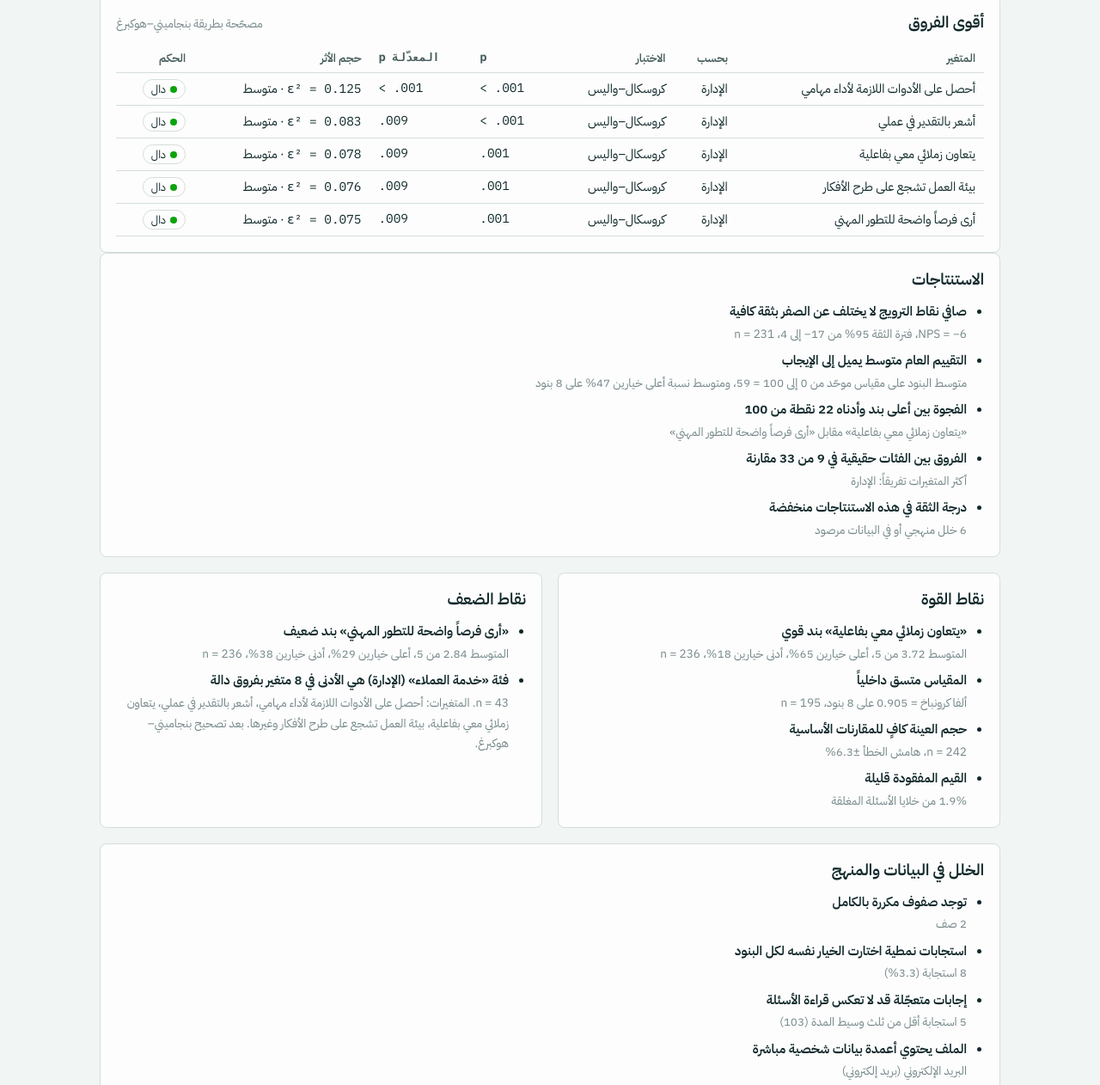
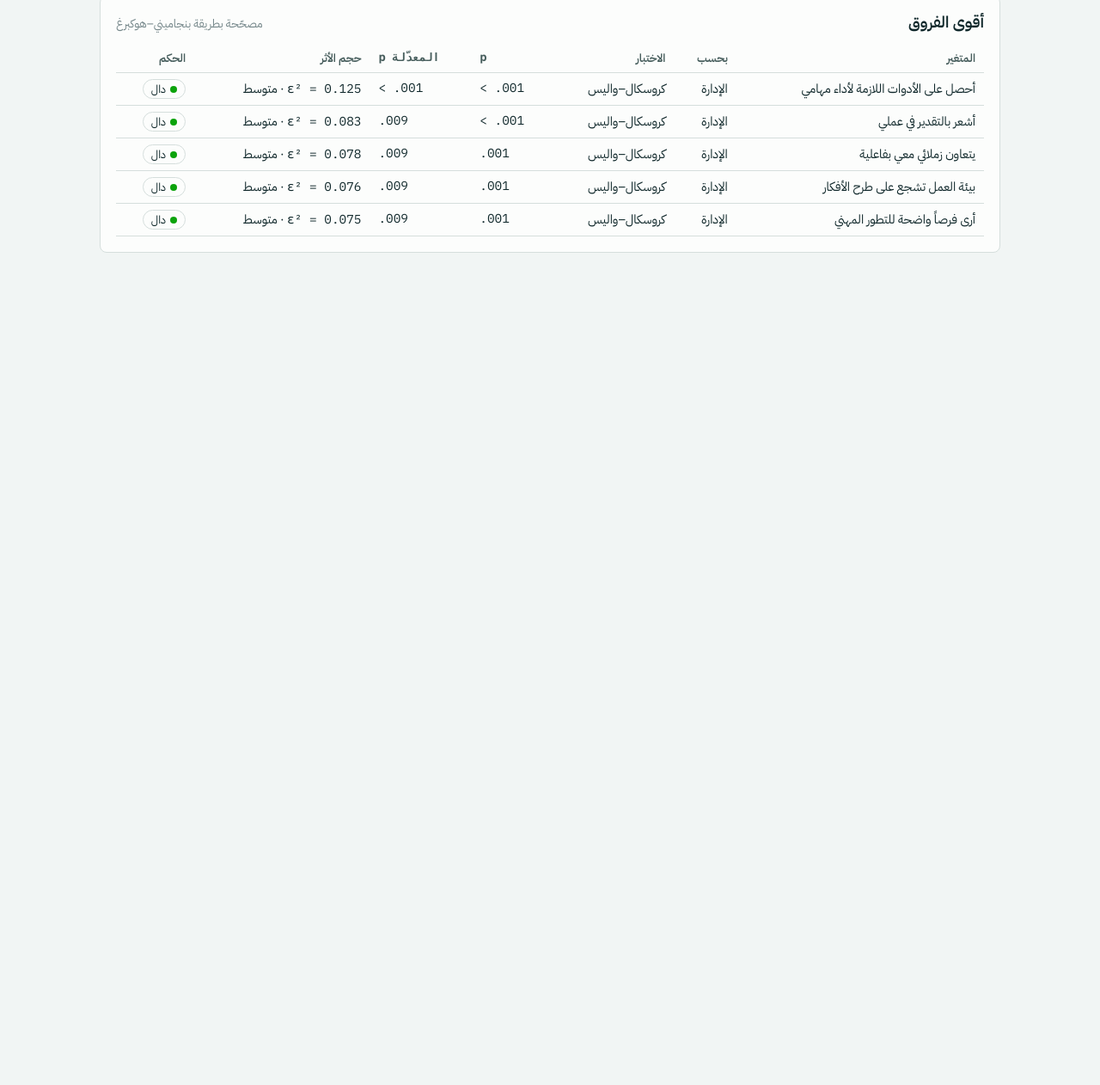
Before and after one commit to abdulrahmanahmedelabed-prog/Mostabeen, a plain HTML site: page src/app.html in a window 1280 px wide. Shown: the part 1018-2280 px from the top of the page at 86% size. After the commit the page ends 1384 px from the top, so only its background shows below. Drawn offline with Linux system fonts and the light colour scheme; a web font is replaced by a local one.

Commit message:
Handle large tables: lazy tab rendering and stack-safe min/max
A 100,000-row table now analyses in about 8.5 s and 300,000 rows in
about 25 s in headless Chromium; previously 300,000 rows overflowed the
call stack and every re-render rebuilt all tabs.

Co-Authored-By: Claude Fable 5.2 <noreply@anthropic.com>
Claude-Session: https://claude.ai/code/session_01Rh2w5tGkW4ZJFP1WCfxn2B

```diff
--- a/src/app.html
+++ b/src/app.html
@@ -132,6 +132,7 @@ const latin=s=>s.replace(/[٠-٩]/g,d=>'٠١٢٣٤٥٦٧٨٩'.indexOf(d)).replac
 function toNum(v){ if(v==null) return null; let s=latin(String(v).trim()).replace(/^\u2212/,'-').replace(/^\+/,'').replace(/\s?[%٪]$/,'');
   if(/^-?\d{1,3}([,٬]\d{3})+(\.\d+)?$/.test(s)) s=s.replace(/[,٬]/g,''); else if(/^-?\d+,\d+$/.test(s)) s=s.replace(',','.');
   if(!/^-?\d+(\.\d+)?$/.test(s)) return null; return +s; }
+const amin=a=>{ let m=Infinity; for(const x of a) if(x<m) m=x; return m; }, amax=a=>{ let m=-Infinity; for(const x of a) if(x>m) m=x; return m; };
 function toast(m){ const t=$('#toast'); t.textContent=m; t.hidden=false; clearTimeout(toast.h); toast.h=setTimeout(()=>t.hidden=true,2600); }
 
 /* ============ statistics engine ============ */
@@ -202,7 +203,7 @@ function autoType(c){ const all=c.raw.filter(v=>v!==''); c.pii=piiKind(c.name,al
   const [best,bs]=bestFam(vals);
   if(bs>=.9&&dist>=2){ c.fam=best; return setType(c,'scale'); }
   const nums=vals.map(toNum).filter(x=>x!=null);
-  if(nums.length&&nums.length/n>=.95){ const ints=nums.every(Number.isInteger),mn=Math.min(...nums),mx=Math.max(...nums),nd=new Set(nums).size,uniq=nd===nums.length;
+  if(nums.length&&nums.length/n>=.95){ const ints=nums.every(Number.isInteger),mn=amin(nums),mx=amax(nums),nd=new Set(nums).size,uniq=nd===nums.length;
     const seq=uniq&&ints&&nums.length>=10&&mx-mn===nums.length-1;                                // 1,2,3… row counters
     if(/^(id|#|م|رقم|رقم الاستجابة|رقم المستجيب|respondent ?id|response ?id)$/i.test(c.name.trim())||seq||(uniq&&(/(^|[^a-z])id($|[^a-z])|معرف|معرّف|رقم\s+(ال)?(موظف|طالب|ملف|عضوية|وظيفي|جامعي|مستجيب|استجابة)|الرقم\s+(الوظيفي|الجامعي)/i.test(c.name)||/[a-z]ID$/.test(c.name)))) return setType(c,'id');
     if(ints&&mn>=0&&mx<=10&&((mn===0&&mx===10)||(mx>7&&NPS_RX.test(c.name)))) return setType(c,'nps');
@@ -219,9 +220,9 @@ function setType(c,t){ c.type=t; c.num=null; c.unmapped=0;
   if(t==='scale'||t==='numeric'||t==='nps'){ const fam=t==='scale'?c.fam:null;
     c.num=c.raw.map(v=>{ if(v==='') return null; const x=(fam&&fam.map[AR_NORM(v)])||toNum(v); if(x==null&&!NA_TOKENS.has(v)) c.unmapped++; return x; });
     const xs=c.num.filter(x=>x!=null);
-    if(t==='scale'){ const mx=xs.length?Math.max(...xs):5,mn=xs.length?Math.min(...xs):1; c.lo=fam?1:(mn<1?0:1); c.obs=Math.ceil(mx); c.hi=fam?5:Math.max(c.obs,c.lo+1); } } }
+    if(t==='scale'){ const mx=xs.length?amax(xs):5,mn=xs.length?amin(xs):1; c.lo=fam?1:(mn<1?0:1); c.obs=Math.ceil(mx); c.hi=fam?5:Math.max(c.obs,c.lo+1); } } }
 // Can this column be shown as an ordinal scale? Integers only, at most 11 points.
-function scaleOk(c){ const vs=c.raw.filter(v=>v!==''&&!NA_TOKENS.has(v)); if(bestFam(vs)[1]>=.5) return true; const xs=vs.map(toNum).filter(x=>x!=null); return xs.length>0&&xs.every(Number.isInteger)&&Math.min(...xs)>=0&&Math.max(...xs)<=10; }
+function scaleOk(c){ const vs=c.raw.filter(v=>v!==''&&!NA_TOKENS.has(v)); if(bestFam(vs)[1]>=.5) return true; const xs=vs.map(toNum).filter(x=>x!=null); return xs.length>0&&xs.every(Number.isInteger)&&amin(xs)>=0&&amax(xs)<=10; }
 const vals=c=>c.num?c.num.filter(x=>x!=null):c.raw.filter(v=>v!=='');
 const byType=(...t)=>S.cols.filter(c=>t.includes(c.type));
 function loadTable(rows,name,sample,keep){ MODS.forEach(m=>{ const r=modCall(m,'preprocess',rows,name); if(Array.isArray(r)) rows=r; }); rows=rows.filter(r=>r&&r.some(v=>v!=null&&String(v).trim()!=='')); if(rows.length<3){ toast('الملف لا يحتوي صفوفاً كافية: نحتاج صف عناوين وصفّي بيانات على الأقل'); return; }
@@ -241,9 +242,9 @@ function readFile(file){ const ext=(file.name.match(/\.([^.]+)$/)||['',''])[1].t
     if(ext==='docx'||ext==='pdf'){ busy('جارٍ قراءة المستند…'); let d; try{ d=await (ext==='pdf'?readPdf(new Uint8Array(r.result),file.name):readDocx(r.result,file.name)); }catch(e){ console.error(e); render(); toast(e&&e.message==='lib'?'تعذّر تحميل مكتبة القراءة. تحقق من الاتصال بالإنترنت':e&&e.name==='PasswordException'?'الملف محمي بكلمة مرور':'تعذّرت قراءة المستند. قد يكون تالفاً'); return; }
       if(!d.blocks.length&&!d.tables.length&&!(d.pages)){ render(); toast('المستند فارغ'); return; } loadDoc(d); }
     else if(bin){ if(!window.XLSX){ toast('مكتبة Excel لم تُحمَّل. احفظ الملف بصيغة CSV وأعد المحاولة'); return; } const wb=XLSX.read(r.result,{type:'array'}),sheets={}; wb.SheetNames.forEach(n=>{ const rows=XLSX.utils.sheet_to_json(wb.Sheets[n],{header:1,defval:'',raw:false}).filter(x=>x.some(v=>String(v).trim()!=='')); if(rows.length>=3) sheets[n]=rows; });
-      const names=Object.keys(sheets); if(!names.length){ toast('لا ورقة في الملف فيها صف عناوين وصفّا بيانات على الأقل'); return; } S.book={name:file.name,sheets,cur:names[0]}; loadTable(tableFrom(sheets[names[0]]),file.name,false,true); }
+      const names=Object.keys(sheets); if(!names.length){ toast('لا ورقة في الملف فيها صف عناوين وصفّا بيانات على الأقل'); return; } S.book={name:file.name,sheets,cur:names[0]}; busy('جارٍ تحليل الجدول…'); await new Promise(z=>setTimeout(z,30)); loadTable(tableFrom(sheets[names[0]]),file.name,false,true); }
     else{ const text=r.result,first=text.replace(/^\uFEFF/,'').split(/\r?\n/).filter(l=>l.trim()).slice(0,6),dl=['\t',';',','].map(d=>first.map(l=>l.split(d).length)).find(c=>c.length>=2&&c[0]>1&&c.every(x=>x===c[0]));
-      if(ext==='csv'||ext==='tsv'||dl) loadTable(tableFrom(parseCSV(text)),file.name); else loadDoc(readText(text,file.name)); }
+      if(ext==='csv'||ext==='tsv'||dl){ if(text.length>2e6){ busy('جارٍ تحليل الجدول…'); await new Promise(z=>setTimeout(z,30)); } loadTable(tableFrom(parseCSV(text)),file.name); } else loadDoc(readText(text,file.name)); }
   }catch(e){ console.error(e); render(); toast('صيغة الملف غير مفهومة'); } };
   bin?r.readAsArrayBuffer(file):r.readAsText(file); }
 // Skip title rows above the real header: the header is the first of the top 15 rows that is wide and mostly non-numeric.
@@ -310,7 +311,7 @@ function testPair(a,b,minN=2){
   return null; }
 function compliance(){ const pii=byType('pii').map(c=>({name:c.name,kind:c.pii||'محدَّد يدوياً',n:c.raw.filter(v=>v!=='').length}));
   const tp=A.texts.concat(A.cats).map(c=>({name:c.name,n:c.raw.filter(v=>v!==''&&textPII(v)).length})).filter(x=>x.n);
-  const qi=A.cats.filter(c=>S.qi.has(c.name)); let kan=null; if(qi.length){ const m=new Map(); for(let i=0;i<S.n;i++){ const k=qi.map(c=>c.raw[i]).join('\u0001'); m.set(k,(m.get(k)||0)+1); } const sizes=[...m.values()]; kan={classes:sizes.length,min:Math.min(...sizes),risk:sizes.filter(s=>s<5).reduce((a,b)=>a+b,0),uniq:sizes.filter(s=>s===1).length}; }
+  const qi=A.cats.filter(c=>S.qi.has(c.name)); let kan=null; if(qi.length){ const m=new Map(); for(let i=0;i<S.n;i++){ const k=qi.map(c=>c.raw[i]).join('\u0001'); m.set(k,(m.get(k)||0)+1); } const sizes=[...m.values()]; kan={classes:sizes.length,min:amin(sizes),risk:sizes.filter(s=>s<5).reduce((a,b)=>a+b,0),uniq:sizes.filter(s=>s===1).length}; }
   const small=[]; A.cats.forEach(c=>{ const m=new Map(); c.raw.forEach(v=>{ if(v!=='') m.set(v,(m.get(v)||0)+1); }); m.forEach((n,v)=>{ if(n<5) small.push({col:c.name,v,n}); }); });
   const q=A.q, a=A.rel?A.rel.alpha:null, auto=[
     {t:'حجم العينة',s:S.n>=100?'ok':S.n>=30?'warn':'bad',d:`${S.n} استجابة. هامش الخطأ التقريبي ±${f(100*moe(S.n,S.pop),1)}% عند ثقة 95%.`},
@@ -350,7 +351,7 @@ function likert(items){ if(!items.length) return '<p class="muted">لا توجد
 function npsBlock(n){ return `<div class="lstack" style="height:26px">${[['المنتقدون (0–6)',n.d,'var(--neg3)','w'],['المحايدون (7–8)',n.pa,'var(--mid)','m'],['المروّجون (9–10)',n.p,'var(--pos3)','w']].map(([l,p,bg,cl])=>p>0?`<div class="seg ${cl}" style="flex:${p} 0 0;background:${bg}" data-tip="${l}: ${pc(p)}">${Math.round(100*p)}%</div>`:'').join('')}</div>
   <div class="legend"><span><i style="background:var(--neg3)"></i>المنتقدون (0–6)</span><span><i style="background:var(--mid)"></i>المحايدون (7–8)</span><span><i style="background:var(--pos3)"></i>المروّجون (9–10)</span></div>
   <p>صافي نقاط الترويج <span class="stat">NPS = ${f(n.score,0)}, 95% CI [${f(n.lo,0)}, ${f(n.hi,0)}], n = ${n.n}</span></p>`; }
-function hist(xs){ const mn=Math.min(...xs),mx=Math.max(...xs),k=Math.min(12,Math.max(4,Math.ceil(Math.sqrt(xs.length)))),w=(mx-mn)/k||1,b=new Array(k).fill(0); xs.forEach(x=>b[Math.min(k-1,Math.floor((x-mn)/w))]++); const top=Math.max(...b);
+function hist(xs){ const mn=amin(xs),mx=amax(xs),k=Math.min(12,Math.max(4,Math.ceil(Math.sqrt(xs.length)))),w=(mx-mn)/k||1,b=new Array(k).fill(0); xs.forEach(x=>b[Math.min(k-1,Math.floor((x-mn)/w))]++); const top=Math.max(...b);
   return `<div class="hist">${b.map((n,i)=>`<div style="height:${100*n/top}%" data-tip="${f(mn+i*w,1)} – ${f(mn+(i+1)*w,1)}: ${n}"></div>`).join('')}</div><div class="haxis"><span>${f(mn,1)}</span><span>${f(mx,1)}</span></div>`; }
 const STOP=new Set('في من على الى إلى عن مع هذا هذه ذلك التي الذي ما لا لم لن ان أن إن او أو ثم قد كل كان كانت هو هي هم نحن انا أنا بعد قبل عند حتى اذا إذا بين غير اكثر أكثر جدا جداً و يا the a an and or of to in is are for on with it this that be as at by'.split(' ').map(AR_NORM));
 function words(c){ const m=new Map(); c.raw.forEach(v=>{ if(v==='') return; new Set(AR_NORM(scrub(v)).replace(/[^\p{L}\s]/gu,' ').split(' ').map(w=>w.replace(/^(وال|بال|كال|فال|لل|ال)(?=.{3,})/,''))).forEach(w=>{ if(w.length>2&&!STOP.has(w)) m.set(w,(m.get(w)||0)+1); }); }); return [...m].sort((a,b)=>b[1]-a[1]).slice(0,12); }
@@ -652,17 +653,16 @@ function docReport(){ const a=DA,I=a.ins,today=new Date().toISOString().slice(0,
 P.ins=()=>insightsHTML(A.ins,false); Object.assign(P,PD);
 
 /* ============ rendering & events ============ */
-function showTab(){ TABS.forEach(([k])=>{ const p=$('#p-'+k),t=$('#tab-'+k); if(p) p.hidden=k!==cur; if(t){ t.setAttribute('aria-selected',k===cur); t.tabIndex=k===cur?0:-1; } }); }
+function showTab(){ TABS.forEach(([k])=>{ const p=$('#p-'+k),t=$('#tab-'+k); if(p&&k===cur&&p.dataset.stale){ p.innerHTML=panelHTML(k); delete p.dataset.stale; if(k==='data'&&$('#paste')) $('#paste').value=S.pasted||''; if(k==='rel'&&S.pair&&$('#va')&&$('#va').querySelector(`option[value="${S.pair[0]}"]`)&&$('#vb').querySelector(`option[value="${S.pair[1]}"]`)){ $('#va').value=S.pair[0]; $('#vb').value=S.pair[1]; if(S.hadTest) runTest(); } } if(p) p.hidden=k!==cur; if(t){ t.setAttribute('aria-selected',k===cur); t.tabIndex=k===cur?0:-1; } }); }
 function panelHTML(k){ if(P[k]) return P[k](); const m=MODS.find(x=>x.id===k); return m?modCall(m,'render'):''; }
-function render(){ const act=document.activeElement&&document.activeElement.id, paste=$('#paste')?$('#paste').value:'', hadTest=$('#testOut')&&$('#testOut').innerHTML!=='', doc=S.mode==='doc';
+function render(){ const act=document.activeElement&&document.activeElement.id, paste=$('#paste')?$('#paste').value:(S.pasted||''), doc=S.mode==='doc';
   TABS=tabsFor(doc?'doc':'table'); if(!TABS.some(t=>t[0]===cur)) cur=TABS[0][0];
   const b=$('#banner'); b.hidden=!(doc?D.sample:S.sample); b.textContent=doc?'تعرض الصفحة الآن مستنداً تجريبياً مكتوباً للعرض. حمّل ملفك لتحليل محتواه.':'تعرض الصفحة الآن بيانات تجريبية مولّدة آلياً (242 استجابة افتراضية). حمّل ملفك لتحليل بياناتك.';
   $('#tabs').innerHTML=TABS.map(([k,l])=>`<button role="tab" id="tab-${k}" data-tab="${k}" aria-controls="p-${k}" aria-selected="${k===cur}">${l}</button>`).join('');
-  $('#panels').innerHTML=TABS.map(([k])=>`<section class="panel" role="tabpanel" aria-labelledby="tab-${k}" id="p-${k}"${k===cur?'':' hidden'}>${panelHTML(k)}</section>`).join('');
-  showTab(); if($('#paste')) $('#paste').value=paste;
-  if(!doc&&S.pair&&$('#va')&&S.cols[+S.pair[0]]&&S.cols[+S.pair[1]]&&$('#va').querySelector(`option[value="${S.pair[0]}"]`)&&$('#vb').querySelector(`option[value="${S.pair[1]}"]`)){ $('#va').value=S.pair[0]; $('#vb').value=S.pair[1]; if(hadTest) runTest(); }
+  $('#panels').innerHTML=TABS.map(([k])=>`<section class="panel" role="tabpanel" aria-labelledby="tab-${k}" id="p-${k}" data-stale="1" hidden></section>`).join('');
+  S.pasted=paste; showTab(); if($('#paste')) $('#paste').value=paste;
   if(act){ const e=document.getElementById(act); if(e) e.focus({preventScroll:true}); } }
-function runTest(){ const a=S.cols[+$('#va').value],b=S.cols[+$('#vb').value],o=$('#testOut'); S.pair=[$('#va').value,$('#vb').value]; if(!a||!b||a===b){ o.innerHTML='<p class="muted">اختر متغيرين مختلفين.</p>'; return; }
+function runTest(){ const a=S.cols[+$('#va').value],b=S.cols[+$('#vb').value],o=$('#testOut'); S.pair=[$('#va').value,$('#vb').value]; S.hadTest=true; if(!a||!b||a===b){ o.innerHTML='<p class="muted">اختر متغيرين مختلفين.</p>'; return; }
   const t=testPair(a,b); if(t&&(Number.isNaN(t.p)||Number.isNaN(t.es))){ o.innerHTML='<p class="muted">تعذّر حساب الاختبار: أحد المتغيرين أو إحدى المجموعات بلا تباين.</p>'; return; } if(!t){ o.innerHTML='<p class="muted">لا يمكن اختبار هذا الزوج: نحتاج مجموعتين على الأقل في كل منهما مشاهدتان.</p>'; return; }
   let d=''; if(t.detail&&t.detail.kind==='groups') d=`<div class="scroll"><table><thead><tr><th>المجموعة</th><th class="n">n</th><th class="n">المتوسط</th><th class="n">الوسيط</th><th class="n">الانحراف</th></tr></thead><tbody>${t.detail.rows.sort((x,y)=>y.mean-x.mean).map(r=>`<tr><td>${esc(r.g)}</td><td class="n">${r.n}</td><td class="n">${f(r.mean)}</td><td class="n">${f(r.median)}</td><td class="n">${f(r.sd)}</td></tr>`).join('')}</tbody></table></div>`;
   if(t.detail&&t.detail.kind==='xtab'){ const {R,C,tab}=t.detail; d=`<div class="scroll"><table><thead><tr><th>نسب الصف</th>${C.map(x=>`<th class="n">${esc(x)}</th>`).join('')}<th class="n">n</th></tr></thead><tbody>${R.map((r,i)=>{ const s=tab[i].reduce((p,q)=>p+q,0); return `<tr><td>${esc(r)}</td>${tab[i].map(v=>`<td class="n">${pc(v/s,0)}</td>`).join('')}<td class="n">${s}</td></tr>`; }).join('')}</tbody></table></div>`; }
```
